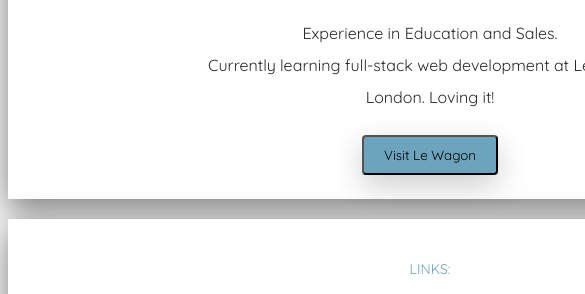
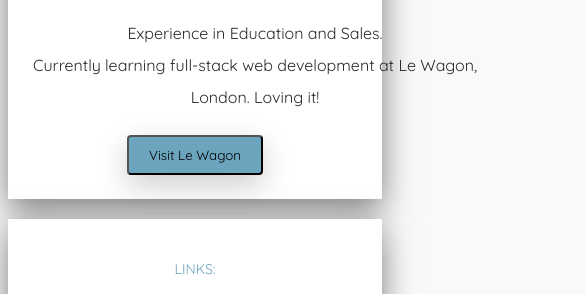
Before and after one commit to zachobb89/profile, a plain HTML site: page index.html in a window 390 px wide. Shown: the part 327-621 px from the top of the page, 585 px wide, since content can reach past the window. Drawn offline with Linux system fonts and the light colour scheme; a web font is replaced by a local one.

Commit message:
make my profile prettier

```diff
--- a/style.css
+++ b/style.css
@@ -1,21 +1,4 @@
-@media (max-width: 960px) {
-  /* For a screen < 960px, this CSS will be read */
-  body {
-    width: 700px;
-  }
-}
-@media (max-width: 720px) {
-  /* For a screen < 720px, this CSS will be read */
-  body {
-    width: 500px;
-  }
-}
-body (max-width: 540px) {
-  /* For a screen < 540px, this CSS will be read */
-  .container {
-    width: 300px;
-  }
-}
+
 
 body {
     background-color: #f9f9f9;
@@ -89,7 +72,7 @@ li {
     border-radius: 0px;
     margin: 20px auto;
     text-align: center;
-    width: 800px;
+    /*width: 800px;*/
     position: center;
 }
 
```
